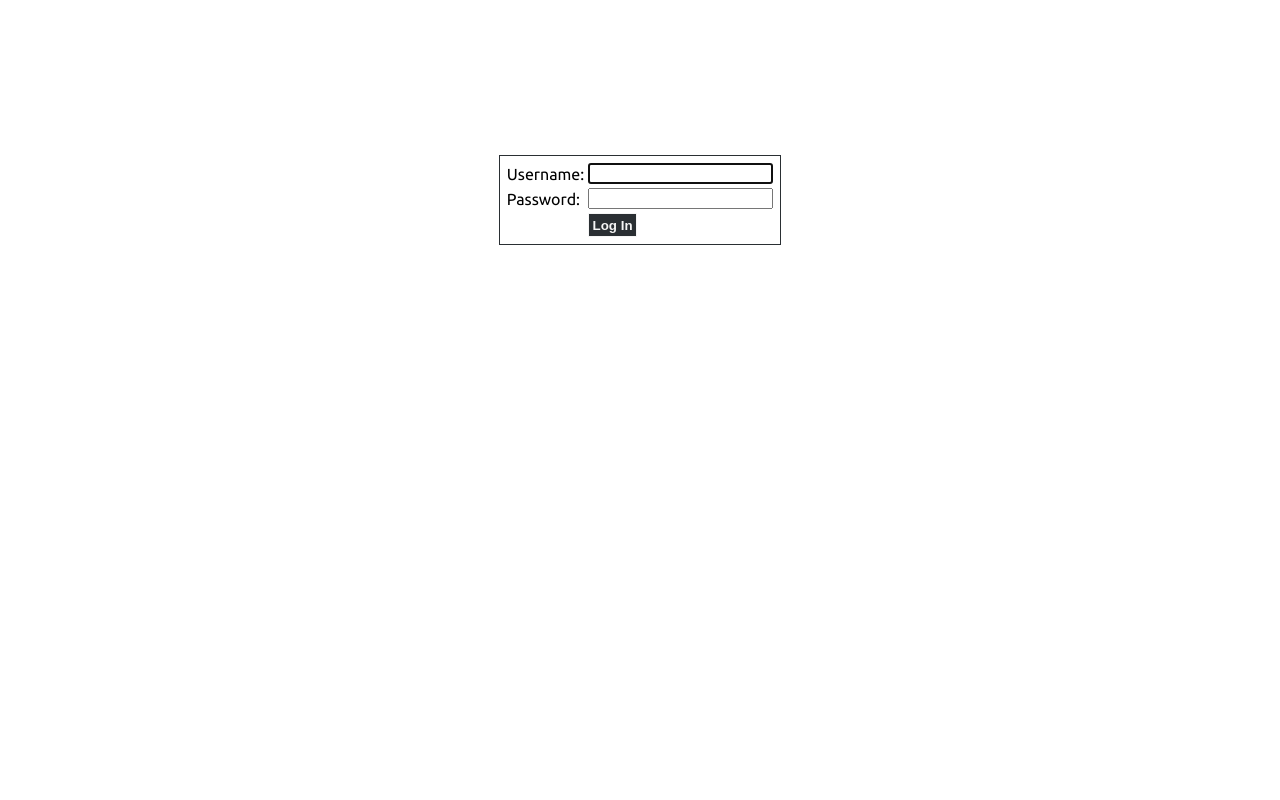
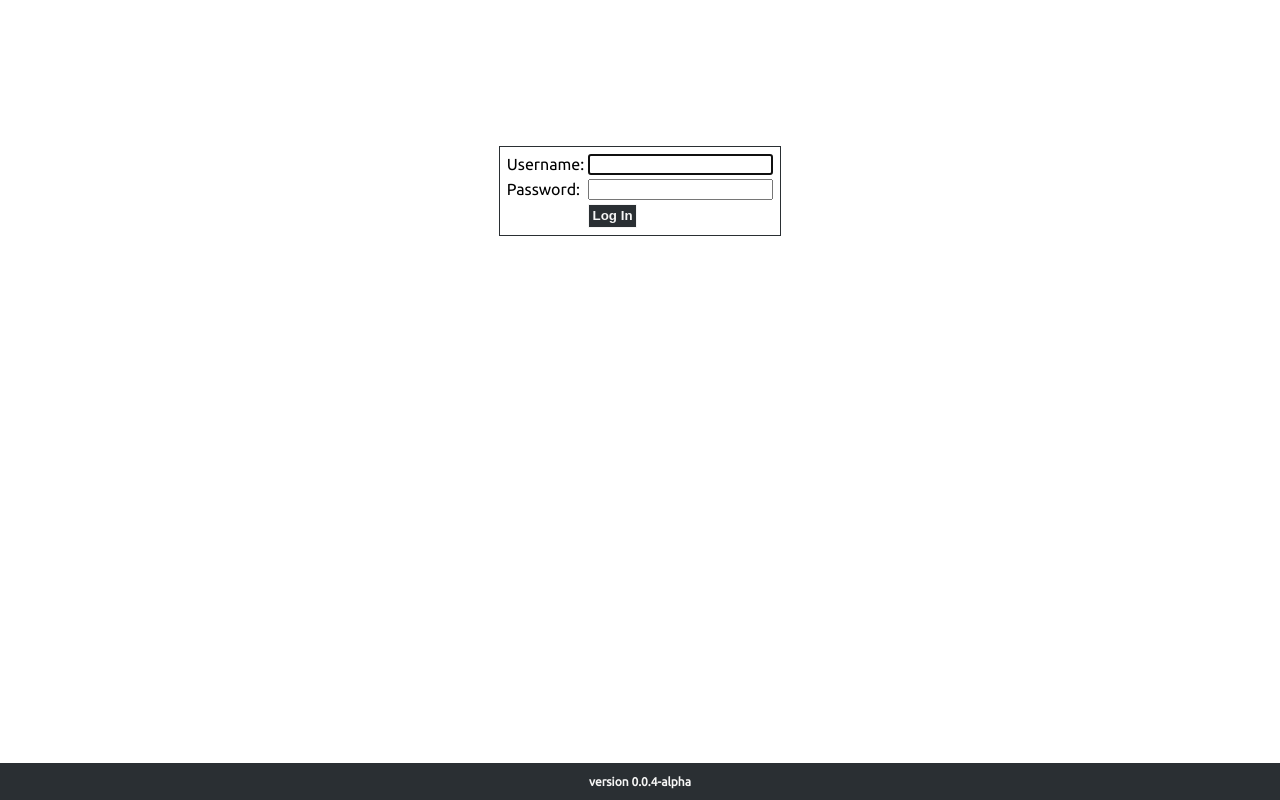
Before and after one commit to kaplanPRO/kaplan-cloud, a Django app: page /accounts/login in a window 1280 px wide. Run offline with Django 3.2, Linux system fonts and the light colour scheme.

Commit message:
💄 Add version information to login page

```diff
--- a/kaplancloudapp/static/main.css
+++ b/kaplancloudapp/static/main.css
@@ -104,6 +104,9 @@ div#tm-entries table {
 div#tm-entries table td {
   padding: 0.25em;
 }
+footer {
+  background-color: #2a2f33;
+}
 form button:hover {
   border: 1px solid #2a2f33;
 }
@@ -128,7 +131,7 @@ main#dashboard div#nav {
   grid-row: 1/3;
   grid-template-rows: 1fr auto 1fr auto;
 }
-main#dashboard div#nav div#version {
+main#dashboard div#nav div#version, main#login footer {
   grid-row: 4;
   font-size: 0.75em;
   font-weight: bold;
@@ -142,11 +145,15 @@ main#dashboard div#nav nav {
 }
 main#login {
   display: grid;
-  min-height: 50%;
-  max-height: 100%;
+  grid-template-rows: 1fr auto;
+  height: 100%;
+}
+main#login div#login-window {
+  display: grid;
+  height: 50%;
   place-items: center;
 }
-main#login div {
+main#login div#login-window div {
   border: 0.1em groove #2a2f33;
   padding: 0.25em;
 }
--- a/kaplancloudapp/templates/accounts/login.html
+++ b/kaplancloudapp/templates/accounts/login.html
@@ -4,6 +4,7 @@
 
 {% block body %}
 <main id="login">
+  <div id="login-window">
     <div>
       {% if form.errors %}
       <p>Your username and password didn't match. Please try again.</p>
@@ -36,9 +37,10 @@
       </table>
       <input type="hidden" name="next" value="{{ next }}">
       </form>
-
-    {# Assumes you setup the password_reset view in your URLconf #}
-    {#<p><a href="{% url 'password_reset' %}">Lost password?</a></p>#}
     </div>
+  </div>
+  <footer>
+    <p>version 0.0.4-alpha</p>
+  </footer>
 </main>
 {% endblock %}
```
Lines whose indentation alone changed are shown as unchanged.
